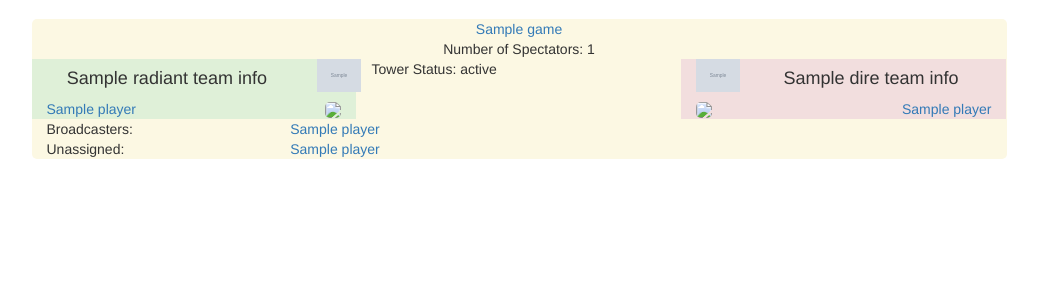
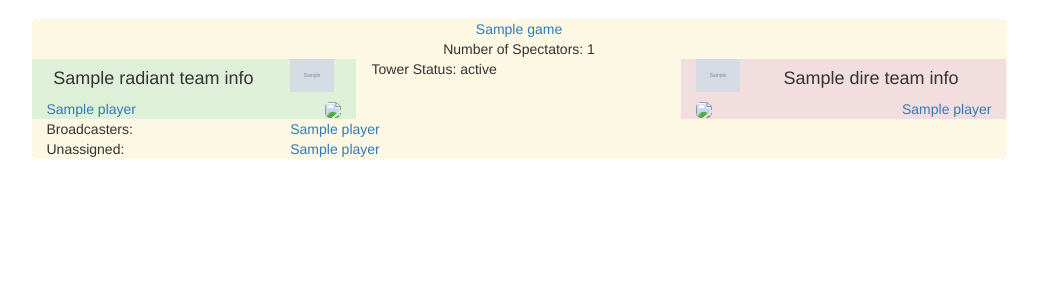
Before and after one commit to 3stan/dotalive, a Python web app: template templates/main.html in a window 1280 px wide. Shown: the part 51-351 px from the top of the page, without its empty margins (121-1159 px from the left). Run offline with Jinja, Linux system fonts and the light colour scheme; the template is opened without the code that fills it: most values are stand-ins (such as "Sample title", 1, 10 or a date in 2020); grey boxes marked "Sample" are stand-in pictures; some libraries are stand-ins or nearby versions.

Commit message:
HTML IDs, fixing boolean parsing and update logic

```diff
--- a/python/classes/PlayerInfo.py
+++ b/python/classes/PlayerInfo.py
@@ -5,6 +5,7 @@ class PlayerInfo:
 	def __init__(self):
 		self.name = ""
 		self.steamUrl = ""
+		self.steamId = 0L
 
 		self.heroName = ""
 		self.heroSrcUrl = ""
--- a/templates/game.html
+++ b/templates/game.html
@@ -1,7 +1,7 @@
 <div class="container">
-	<div class="row">
-	  <div class="col-md-1"></div>
-	  <div class="col-md-10 bg-warning" style="border-radius:5px">
+	<div class="row" id={{ game.lobbyId ~ "-main-" ~ game.gameStarted | lower }}>
+	  <div class="col-sm-1"></div>
+	  <div class="col-sm-10 bg-warning" style="border-radius:5px">
 
 	  	<div class="text-center">
 	  		<a href={{ game.tournamentUrl }}>{{ game.leagueName }}</a>
@@ -11,46 +11,47 @@
   		</div>
 
 	    <div class="row">
-	      <div class="col-md-4 bg-success">
+	      <div class="col-sm-4 bg-success">
 	      	<div class = "row">
-	      		<div class="col-md-10 text-center">
+	      		<div class="col-sm-9 text-center">
 	      			<h4>{{ game.radiantTeamInfo.teamName }}</h4>
       			</div>
-      			<div class="col-md-2">
+      			<div class="col-sm-2 text-center">
       				<img height="33" src={{ game.radiantTeamInfo.teamLogoSrc }}></img>
   				</div>
+  				<div class="col-sm-1"></div>
   			</div>
 			{% for player in game.radiantPlayers %}
-  			<div class="row">
-  				<div class="col-md-8">
+  			<div class="row" id={{ player.steamId ~ "-row" }}>
+  				<div class="col-sm-8">
   					<a href={{ player.steamUrl }}>{{ player.name }}</a>
 				</div>
-				<div class="col-md-4" align="right">
+				<div class="col-sm-4" align="right" id={{ player.steamId ~ "-heroIcon" }}>
 					<img style="border-radius:5px;" src={{ player.heroSrcUrl | lower }}></img>
 				</div>
 			</div>
 			{% endfor %}
 	      </div>
 
-	      <div class="col-md-4">
+	      <div class="col-sm-4" id={{ game.lobbyId ~ "-towerState" }}>
 	      	Tower Status: {{ game.towerState }}
 	      </div>
 
-	      <div class="col-md-4 bg-danger">
+	      <div class="col-sm-4 bg-danger">
 	      	<div class = "row">
-      			<div class="col-md-2">
+      			<div class="col-sm-2 text-center">
       				<img height="33" src={{ game.direTeamInfo.teamLogoSrc }}></img>
   				</div>
-	      		<div class="col-md-10 text-center">
+	      		<div class="col-sm-10 text-center">
 	      			<h4>{{ game.direTeamInfo.teamName }}</h4>
       			</div>
   			</div>
 			{% for player in game.direPlayers %}
-  			<div class="row">
-				<div class="col-md-4">
+  			<div class="row" id={{ player.steamId ~ "-row" }}>
+				<div class="col-sm-4" id={{ player.steamId ~ "-heroIcon" }}>
 					<img style="border-radius:5px;" src={{ player.heroSrcUrl | lower }}></img>
 				</div>
-  				<div class="col-md-8 text-right">
+  				<div class="col-sm-8 text-right">
   					<a href={{ player.steamUrl }}>{{ player.name }}</a>
 				</div>
 			</div>
@@ -60,11 +61,11 @@
 
 		{% if game.broadcastPlayers %}
 		<div class="row">
-			<div class="col-md-3">Broadcasters:</div>
-			<div class="col-md-9">
+			<div class="col-sm-3">Broadcasters:</div>
+			<div class="col-sm-9">
 				<div class="row">
 					{% for player in game.broadcastPlayers %}
-						<div class="col-md-4"><a href={{ player.steamUrl }}>{{ player.name }}</a></div>
+						<div class="col-sm-4" id={{ player.steamId ~ "-row" }}><a href={{ player.steamUrl }}>{{ player.name }}</a></div>
 					{% endfor %}
 				</div>
 			</div>
@@ -73,11 +74,11 @@
 
         {% if game.unassignedPlayers %}
 		<div class="row">
-			<div class="col-md-3">Unassigned:</div>
-			<div class="col-md-9">
+			<div class="col-sm-3">Unassigned:</div>
+			<div class="col-sm-9">
 				<div class="row">
 					{% for player in game.unassignedPlayers %}
-						<div class="col-md-4"><a href={{ player.steamUrl }}>{{ player.name }}</a></div>
+						<div class="col-sm-4" id={{ player.steamId ~ "-row" }}><a href={{ player.steamUrl }}>{{ player.name }}</a></div>
 					{% endfor %}
 				</div>
 			</div>
@@ -85,5 +86,5 @@
         {% endif %}
 	  </div>
 	</div>
-	<div class="col-md-1"></div>
+	<div class="col-sm-1"></div>
 </div>
```
Also changed, not shown: python/main.py (+10 -4 lines), python/util.py (+11 -2 lines).
